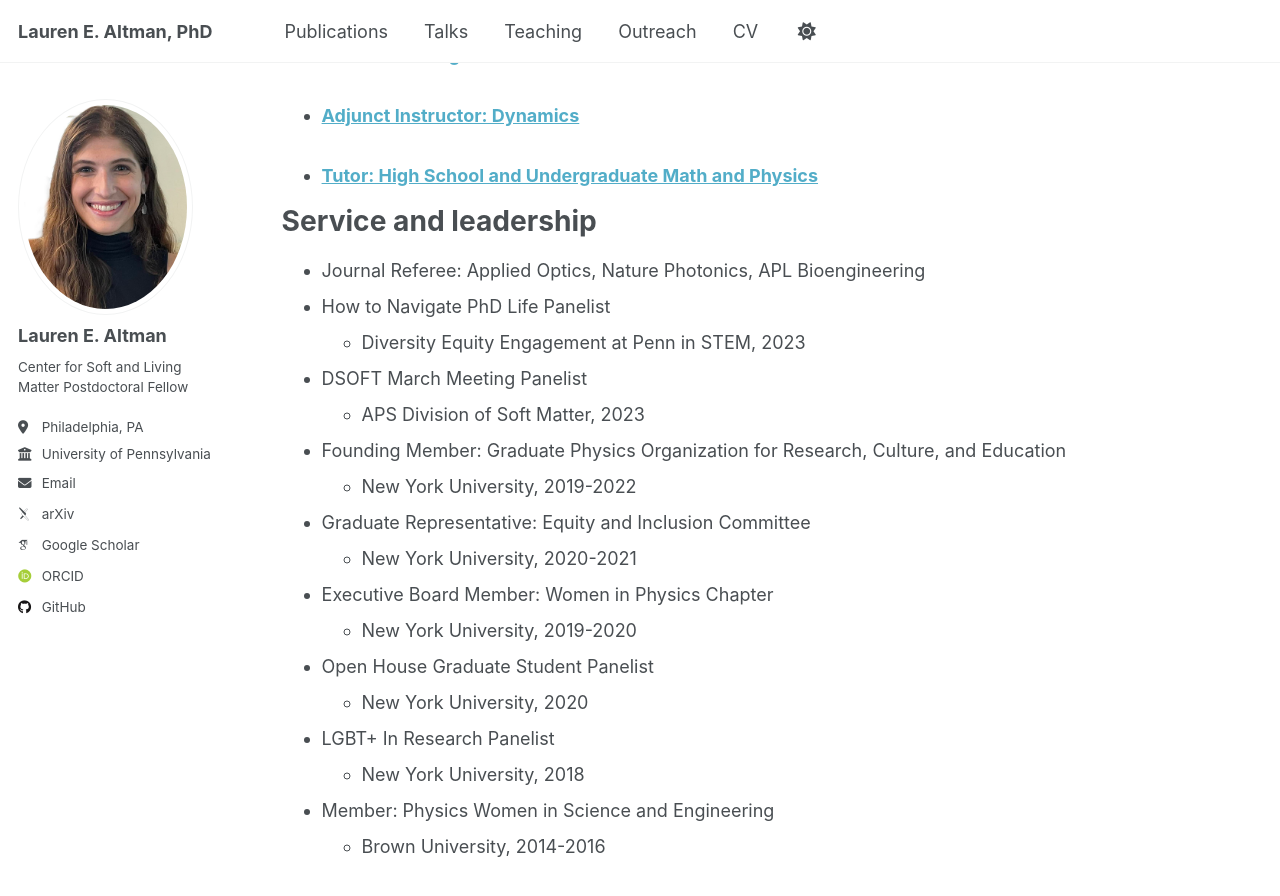
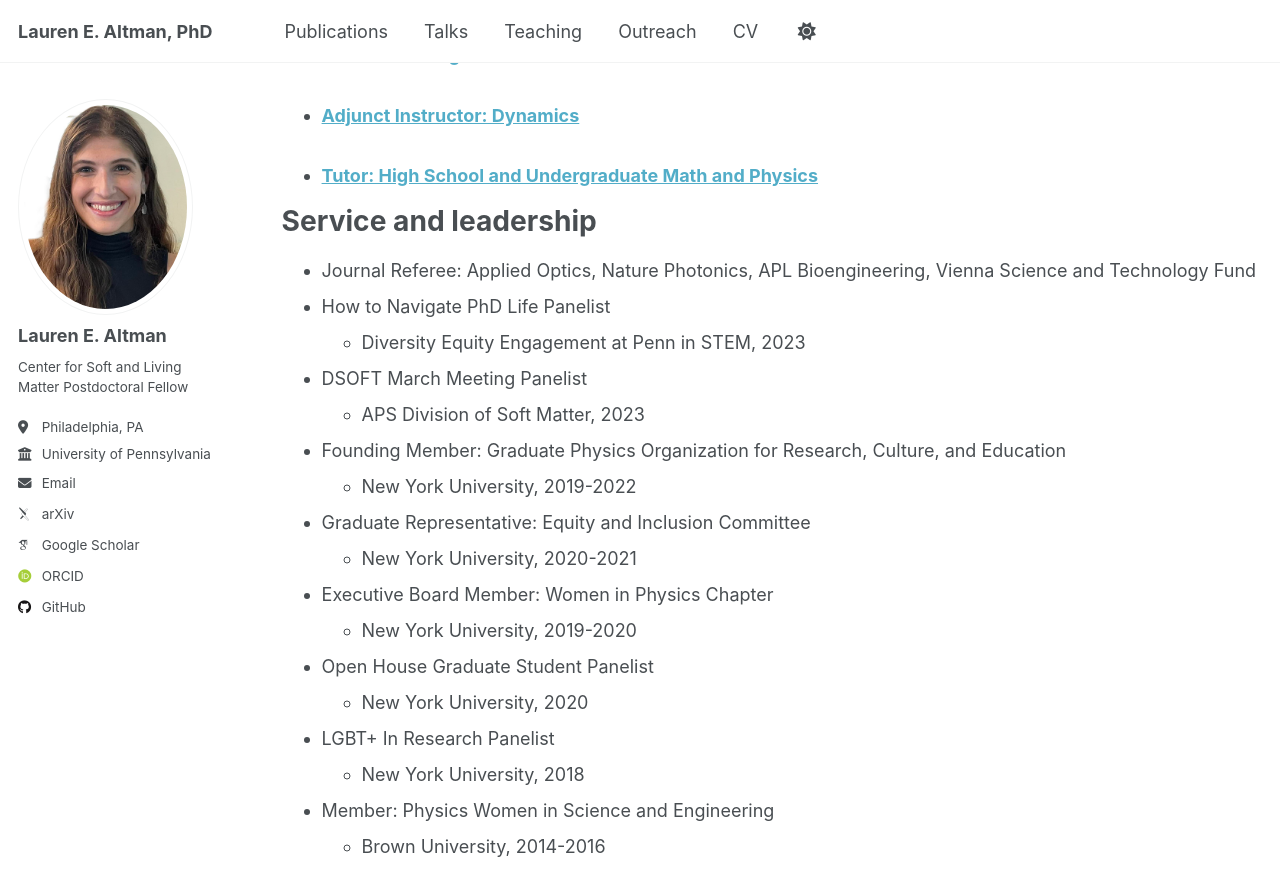
Before and after one commit to laltman2/laltman2.github.io, a Jekyll site: the page built from _pages/cv.md, in a window 1280 px wide and 900 px high, scrolled down 3935 px. Shown: the top 896 px of the window. Built offline with Jekyll 4.4.1, drawn with Linux system fonts in a browser that asks for light colours; some web fonts are replaced; a script that is not in the unit is left out.

Commit message:
Update cv.md

```diff
--- a/_pages/cv.md
+++ b/_pages/cv.md
@@ -49,7 +49,7 @@ Teaching
 
 Service and leadership
 ======
-* Journal Referee: Applied Optics, Nature Photonics, APL Bioengineering
+* Journal Referee: Applied Optics, Nature Photonics, APL Bioengineering, Vienna Science and Technology Fund
 * How to Navigate PhD Life Panelist
   * Diversity Equity Engagement at Penn in STEM, 2023
 * DSOFT March Meeting Panelist
```
